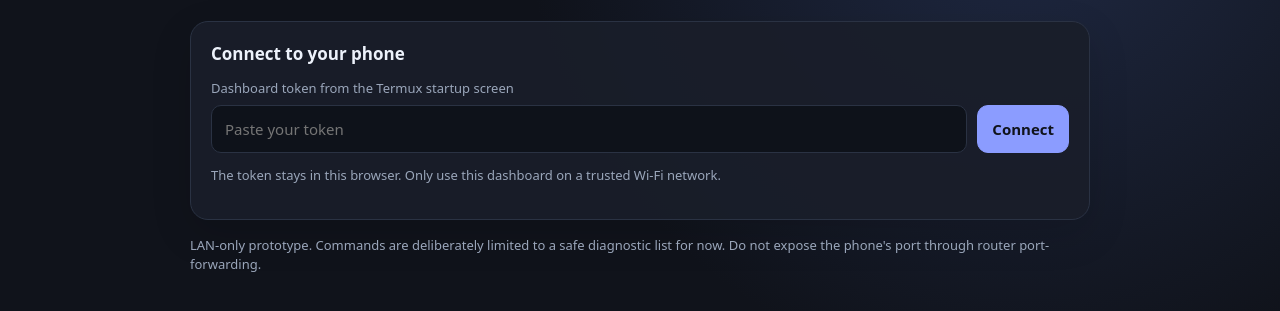
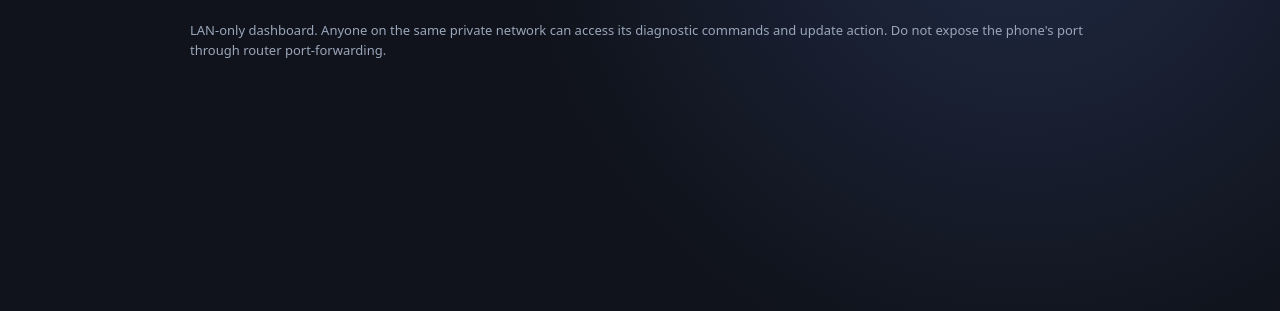
Before and after one commit to 1alind/local-, a website: page public/index.html in a window 1280 px wide. Shown: the part 121-432 px from the top of the page. Drawn offline with Linux system fonts and the light colour scheme.

Commit message:
Remove dashboard token authentication

```diff
--- a/public/index.html
+++ b/public/index.html
@@ -27,13 +27,6 @@
     <div id="status" class="status"><span class="dot"></span>Disconnected</div>
   </header>
 
-  <section id="login" class="panel">
-    <div class="headrow"><h2>Connect to your phone</h2></div>
-    <label for="token">Dashboard token from the Termux startup screen</label>
-    <div class="loginrow"><input id="token" type="password" autocomplete="off" placeholder="Paste your token"><button id="connect" class="primary">Connect</button></div>
-    <p class="hint">The token stays in this browser. Only use this dashboard on a trusted Wi-Fi network.</p>
-  </section>
-
   <section id="dashboard" class="hidden">
     <div class="panel">
       <div class="headrow"><h2>Device commands</h2><button id="refresh">Refresh status</button></div>
@@ -57,7 +50,7 @@
       <pre id="output">Choose a command above. Its output will appear here.</pre>
     </div>
   </section>
-  <p class="hint">LAN-only prototype. Commands are deliberately limited to a safe diagnostic list for now. Do not expose the phone's port through router port-forwarding.</p>
+  <p class="hint">LAN-only dashboard. Anyone on the same private network can access its diagnostic commands and update action. Do not expose the phone's port through router port-forwarding.</p>
 </main>
 <script src="/app.js"></script>
 </body>
```
